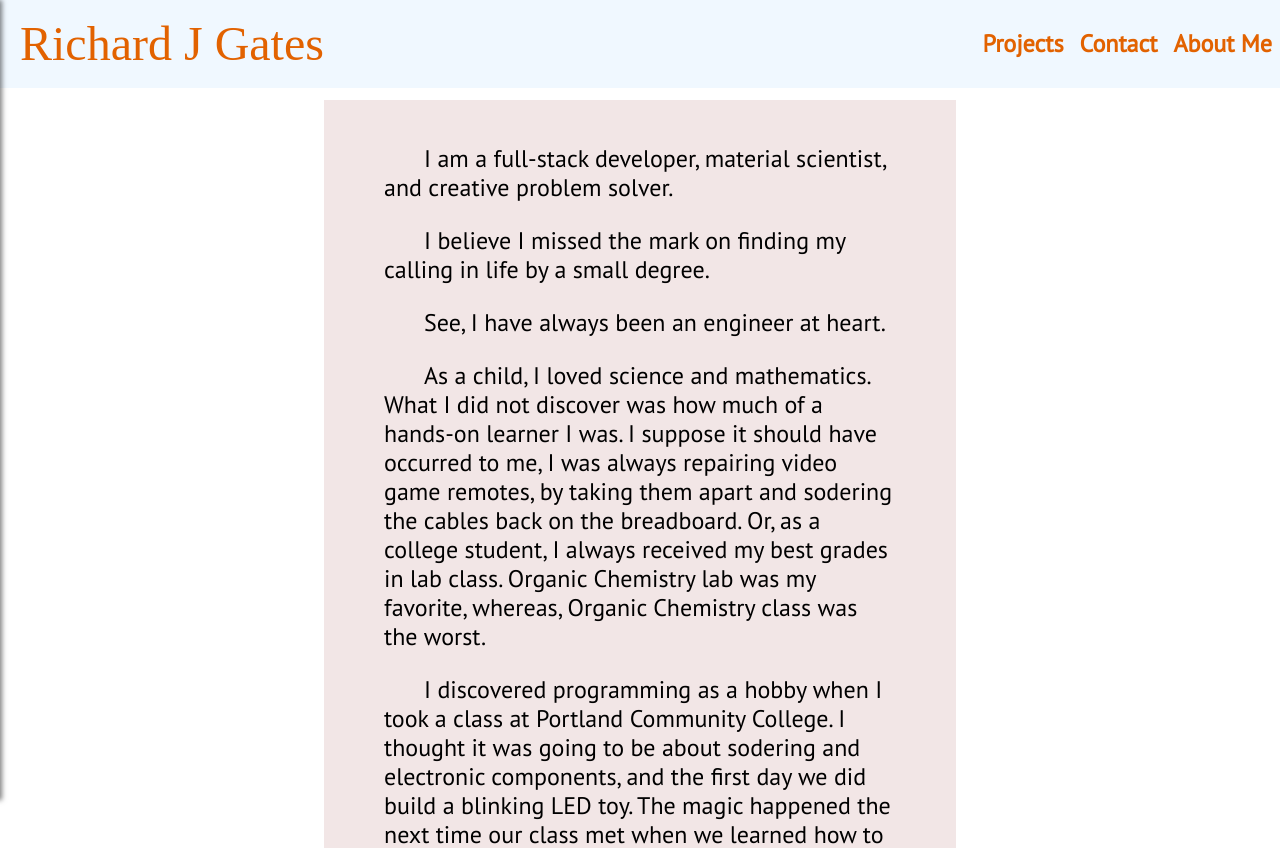
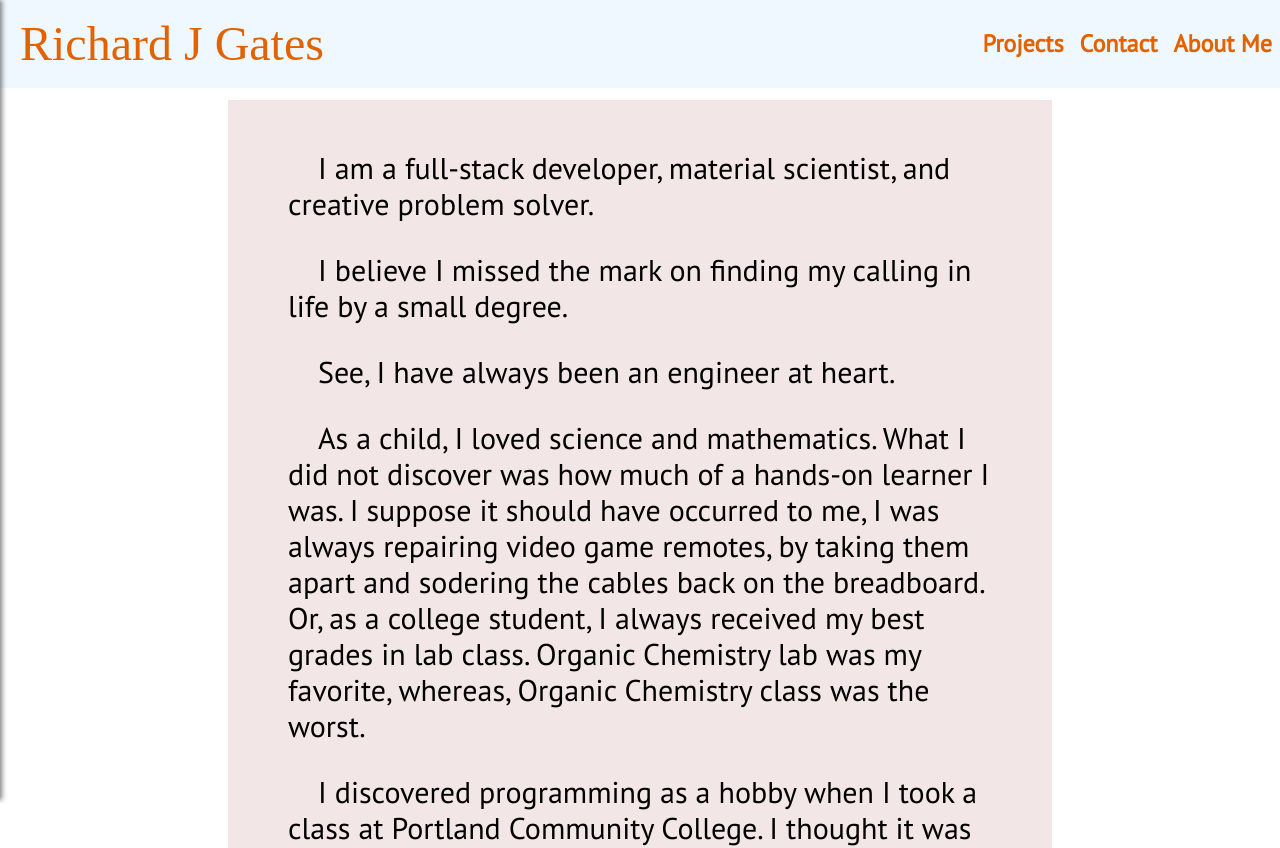
Before and after one commit to rjgates3/richardjgates-portfolio, a React (Create React App) app: page /aboutme in a window 1280 px wide. Shown: the top 848 px of the page. Built offline with nearby package versions, Linux system fonts and the light colour scheme; a web font is replaced by a local one.

Commit message:
Mobile first CSS on aboutMe page

```diff
--- a/src/Routes/AboutMe/aboutMe.css
+++ b/src/Routes/AboutMe/aboutMe.css
@@ -1,37 +1,38 @@
 
 .aboutme {
-    max-width: 40%;
+    max-width: 70%;
     margin: 0 auto;
-    padding: 20px 60px;
+    padding: 10px 25px;
     background: #F2E6E6;
 }
 
 .aboutme p {
-    font-size: 24px;
+    font-size: 18px;
     font-family: 'PT Sans', sans-serif;
     line-height: 29px;
     text-indent: 40px;
 }
 
-@media (max-width: 800px) {
-
+@media (min-width: 500px) {
     .aboutme {
         max-width: 55%;
         padding: 15px 40px;
     }
     .aboutme p {
+        font-size: 24px;
         text-indent: 25px;
+        line-height: 30px;
     }
 }
 
-@media (max-width: 500px) {
-
+@media (min-width: 800px) {
     .aboutme {
-        max-width: 70%;
-        padding: 10px 25px;
+        max-width: 55%;
+        padding: 20px 60px;
     }
-
     .aboutme p {
-        font-size: 18px;
+        font-size: 30px;
+        text-indent: 30px;
+        line-height: 36px;
     }
 }
--- a/src/content/content.js
+++ b/src/content/content.js
@@ -113,7 +113,7 @@ const content = (function() {
         },
         goodMeal: {
             title: 'Good Meal',
-            live: 'https://good-meal-app.now.sh/',
+            live: 'https://good-meal.now.sh/',
             repo: 'https://github.com/thinkful-ei-firefly/recipe-client',
             image: goodMealImage,
             imageAlt: 'Good Meal App',
```
